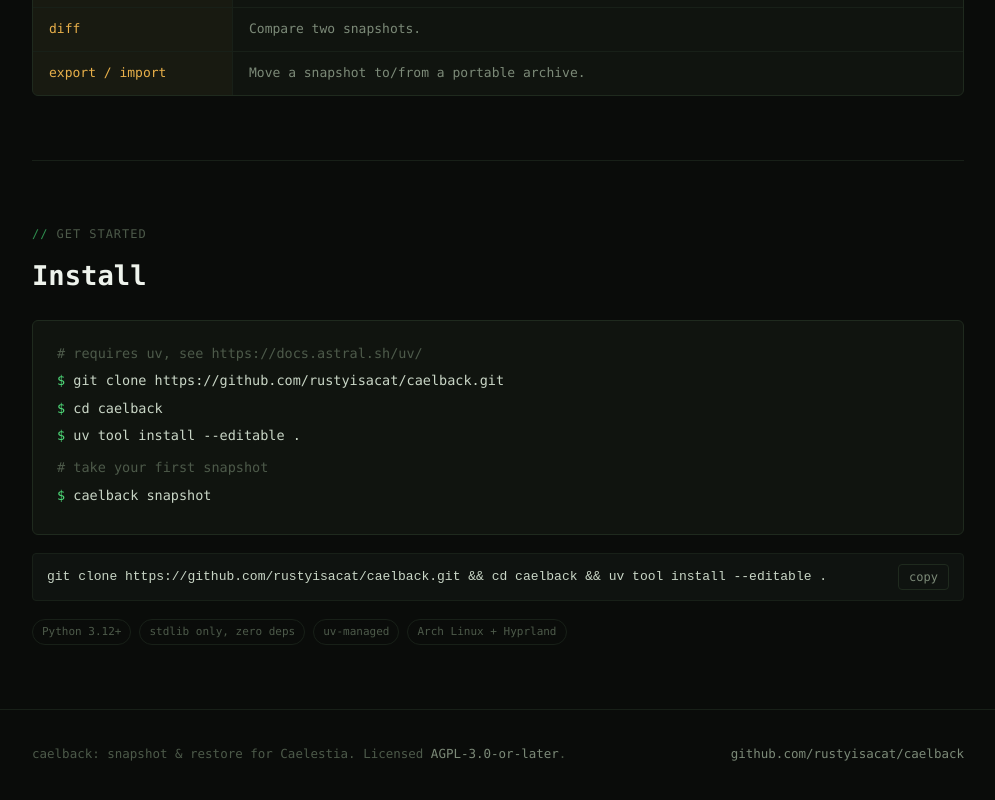
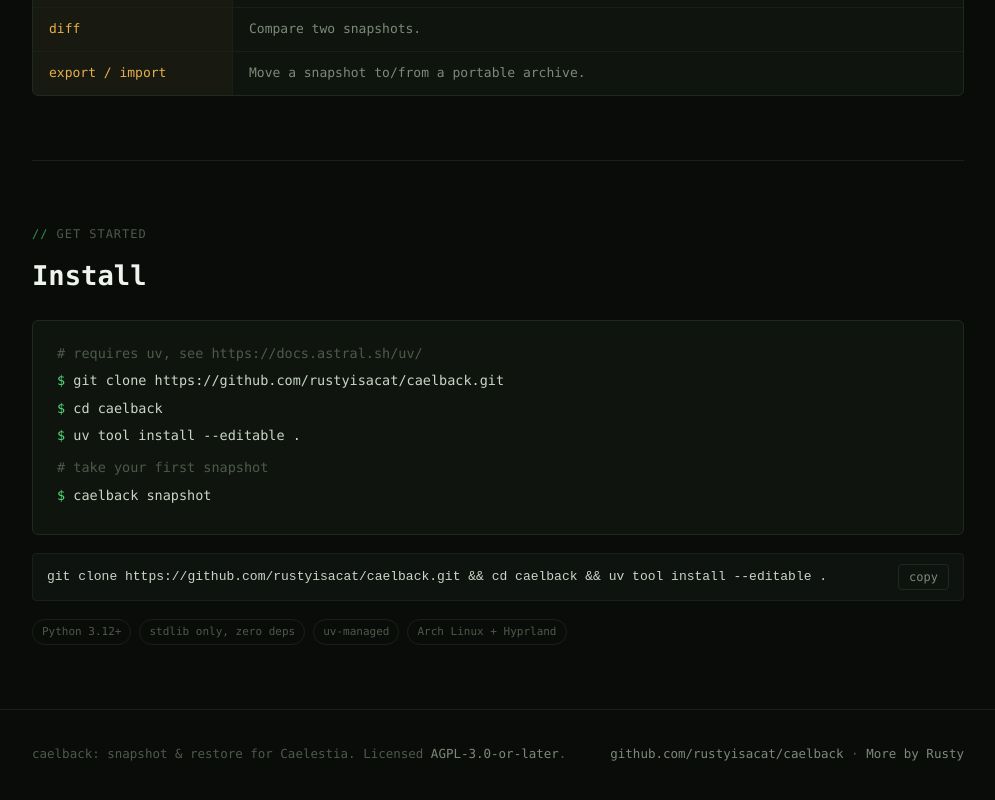
Before and after one commit to rusty-workshop/caelback, a plain HTML site: page docs/index.html in a window 1280 px wide. Shown: the part 4025-4825 px from the top of the page, without its empty margins (142-1137 px from the left). Drawn offline with Linux system fonts and the light colour scheme.

Commit message:
Link back to rusty.is-a.dev in the footer

```diff
--- a/docs/index.html
+++ b/docs/index.html
@@ -618,7 +618,7 @@
   <div class="wrap">
     <div class="foot-row">
       <div>caelback: snapshot &amp; restore for Caelestia. Licensed <a href="https://www.gnu.org/licenses/agpl-3.0.html" target="_blank" rel="noopener">AGPL-3.0-or-later</a>.</div>
-      <div><a href="https://github.com/rustyisacat/caelback" target="_blank" rel="noopener">github.com/rustyisacat/caelback</a></div>
+      <div><a href="https://github.com/rustyisacat/caelback" target="_blank" rel="noopener">github.com/rustyisacat/caelback</a> &middot; <a href="https://rusty.is-a.dev" target="_blank" rel="noopener">More by Rusty</a></div>
     </div>
   </div>
 </footer>
```
